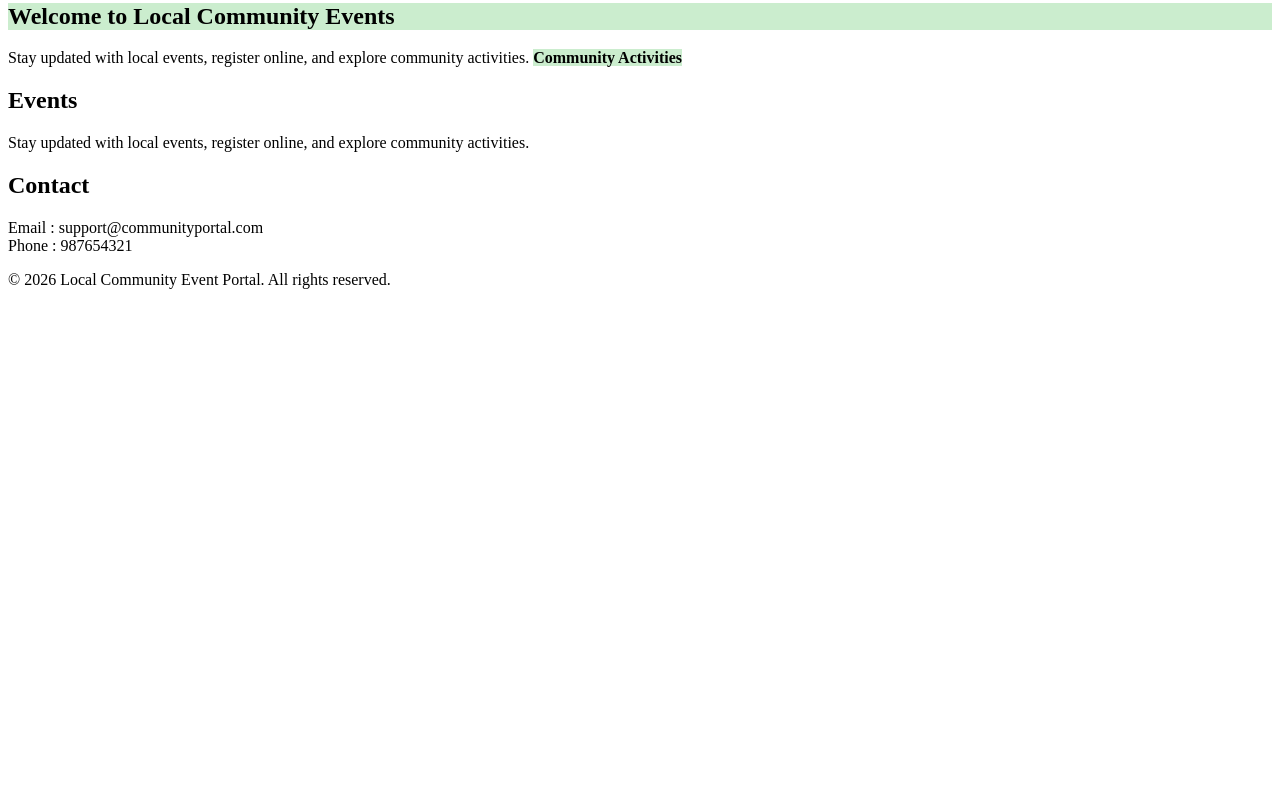
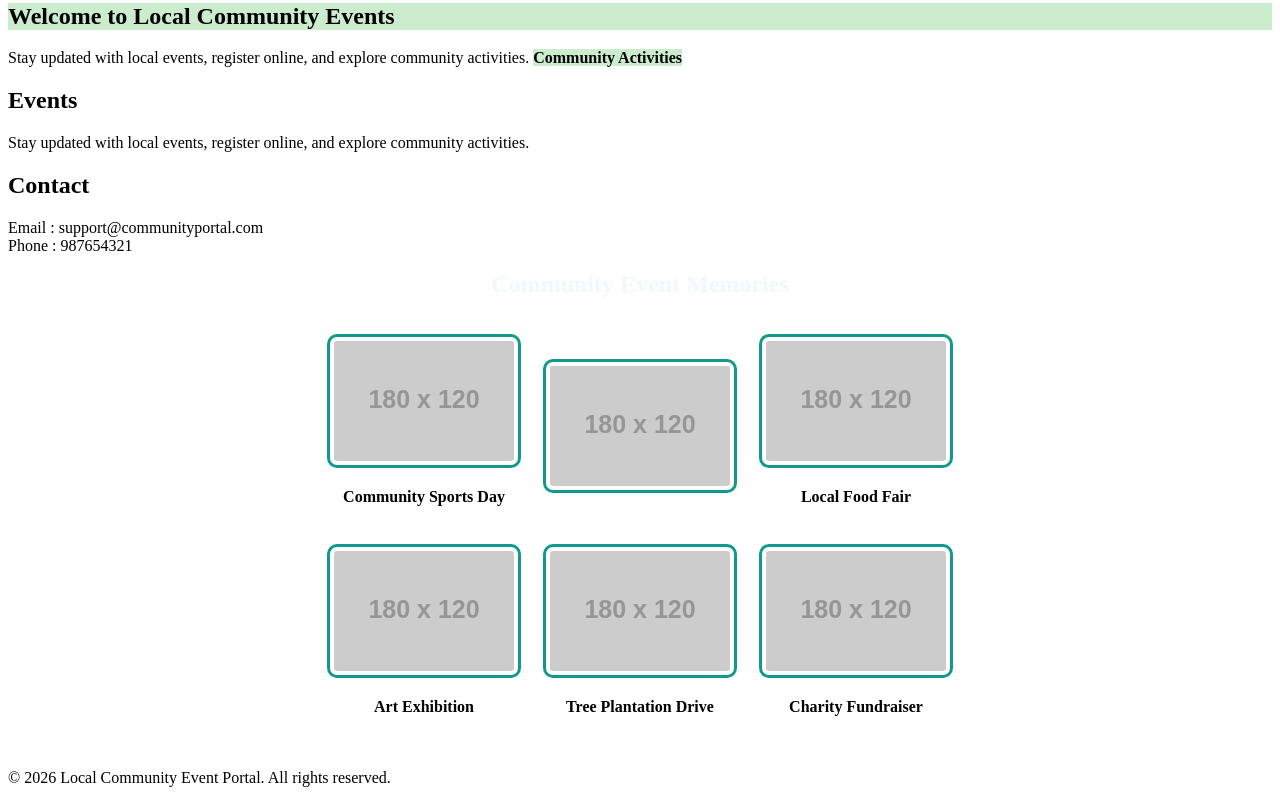
Before and after one commit to balavishwanath10/HTML, a plain HTML site: page index.html in a window 1280 px wide. Shown: the part 337-1140 px from the top of the page. Before the commit the page ends 800 px from the top, so only its background shows below. Drawn offline with Linux system fonts and the light colour scheme; placeholder pictures from the web are drawn by us.

Commit message:
MODULE 4

```diff
--- a/index.html
+++ b/index.html
@@ -18,6 +18,32 @@
             background-color: rgb(203, 237, 206);
             font-weight: bold;
         }
+
+        .eventImage
+        {
+            width: 180px;
+            height: 120px;
+            border: 3px solid #11998e;
+            border-radius: 10px;
+            padding: 4px;
+        }
+
+        table
+        {
+            margin: auto;
+            border-spacing: 20px;
+            text-align: center;
+        }
+
+        caption
+        {
+            font-size: 24px;
+            font-weight: bold;
+            margin-bottom: 15px;
+            color:aliceblue;
+        }
+
+
     </style>
 </head>
 <body>
@@ -70,6 +96,74 @@
             </pem>
         </p>
         </section>
+
+        <section id = "gallery" >
+            <table>
+                <caption>
+                    Community Event Memories
+                </caption>
+
+                <tr>
+                    <td>
+                        <img src = "https://via.placeholder.com/180x120?text=Music+Festival"
+                            alt = "Music Festival"
+                            title = "Annual Music Festival"
+                            class = "eventImage">
+
+                            <p><b> Community Sports Day</b></p>
+
+                    </td>
+
+                    <td>
+                        <img src = "https://via.placeholder.com/180x120?text=Food+Fair"
+                        alt = "Food Festival"
+                        title = " Annual Food Festival"
+                        class = "eventImage">
+                        </td>
+                         <td>
+                    <img src="https://via.placeholder.com/180x120?text=Food+Fair"
+                    alt="Food Fair"
+                    title="Local Food Fair"
+                    class="eventImage">
+                    <p><b>Local Food Fair</b></p>
+                </td>
+            </tr>
+
+            </tr>
+
+        <tr>
+
+            <td>
+                <img src="https://via.placeholder.com/180x120?text=Art+Exhibition"
+                     alt="Art Exhibition"
+                     title="Community Art Exhibition"
+                     class="eventImage">
+
+                <p><b>Art Exhibition</b></p>
+            </td>
+
+            <td>
+                <img src="https://via.placeholder.com/180x120?text=Tree+Plantation"
+                     alt="Tree Plantation"
+                     title="Tree Plantation Drive"
+                     class="eventImage">
+
+                <p><b>Tree Plantation Drive</b></p>
+            </td>
+
+            <td>
+                <img src="https://via.placeholder.com/180x120?text=Charity+Event"
+                     alt="Charity Event"
+                     title="Charity Fundraiser"
+                     class="eventImage">
+
+                <p><b>Charity Fundraiser</b></p>
+            </td>
+
+                    </td>
+                </tr>
+            </table>
+        </section>
      </main>
 
     <!-- Footer Section -->
```
